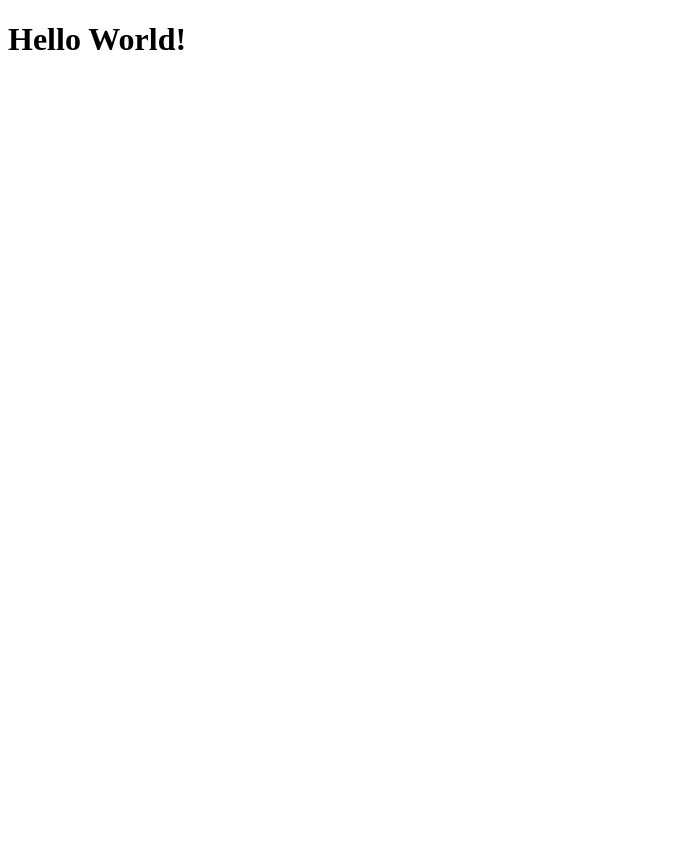
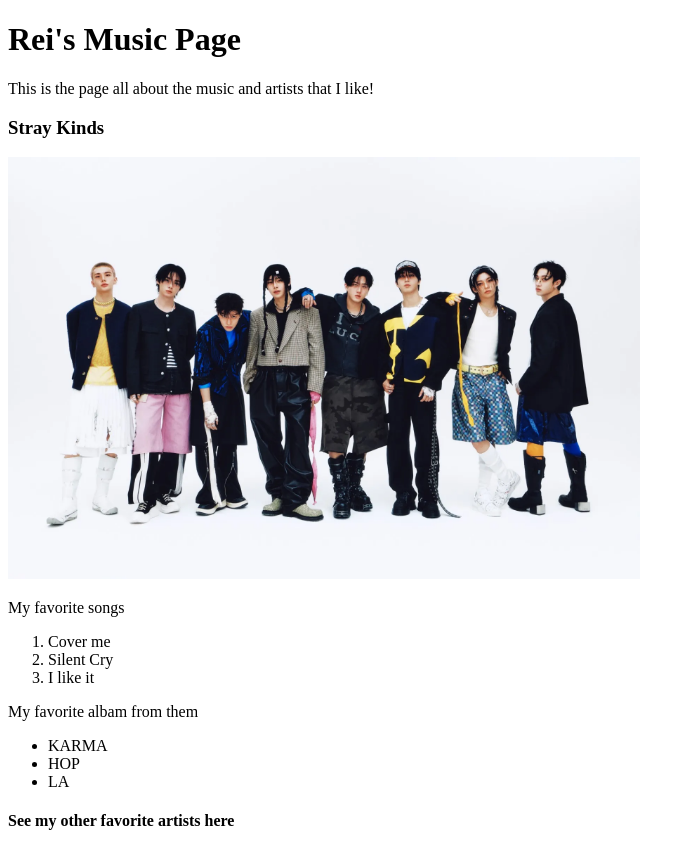
Before and after one commit to nori0507/html-practice, a plain HTML site: page index.html in a window 1280 px wide. Shown: the whole page, without its empty margins (0-695 px from the left). Before the commit the page ends 800 px from the top, so only its background shows below. Drawn offline with Linux system fonts and the light colour scheme.

Commit message:
Add image of skz

```diff
--- a/index.html
+++ b/index.html
@@ -1,9 +1,28 @@
 <!DOCTYPE html>
 <html>
   <head>
-    <title>HTML Practice</title>
+    <title>Rei's Music Website</title>
   </head>
   <body>
-    <h1>Hello World!</h1>
+    <h1>Rei's Music Page</h1>
+    <p>This is the page all about the music and artists that I like!</p>
+    <h3>Stray Kinds</h3>
+    <img src = "img/skz_KARMA.webp"
+         alt = 'an image of Stray Kids from the albam KARAMA'
+         width = "50%"
+    >
+    <p>My favorite songs</p>
+    <ol>
+      <li>Cover me</li>
+      <li>Silent Cry</li>
+      <li>I like it</li>
+    </ol>
+    <p>My favorite albam from them</p>
+    <ul>
+      <li>KARMA</li>
+      <li>HOP</li>
+      <li>LA</li>
+    </ul>
+    <h4>See my other favorite artists here</h4>
   </body>
 </html>
```
Also changed, not shown: img/skz_KARMA.webp (added).
